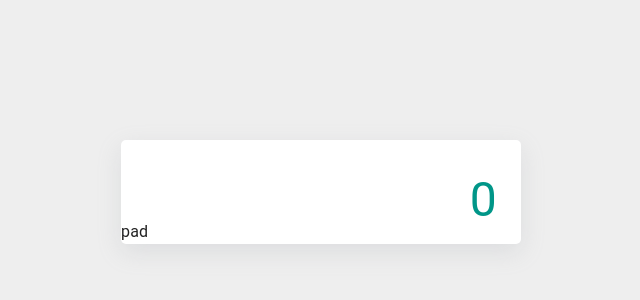
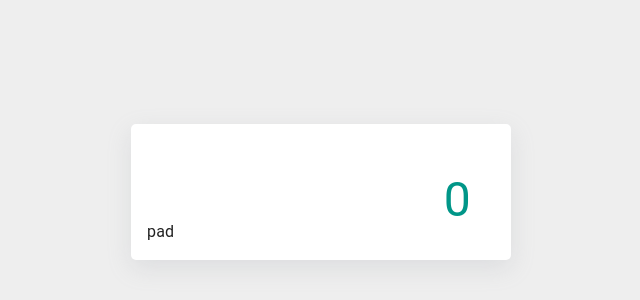
Before and after one commit to Andrew-Ingombe-bptn/calculator-app-andrew, a React (Create React App) app: page / in a window 1280 px wide. Shown: the part 208-508 px from the top of the page, without its empty margins (319-959 px from the left). Built offline with nearby package versions, Linux system fonts and the light colour scheme.

Commit message:
add prop types for calculator component.

```diff
--- a/src/components/Calculator.tsx
+++ b/src/components/Calculator.tsx
@@ -4,19 +4,36 @@ import Display from "./Display";
 
 const CalculatorWrapper = styled.div`
   width: 100%;
-  max-width: 400px;
+  max-width: 380px;
   margin: 16px;
   border-radius: 5px;
   background-color: #fff;
   overflow: hidden;
   box-shadow: rgba(149, 157, 165, 0.2) 0px 8px 24px;
+  padding: 16px;
 `;
 
-const Calculator = () => {
+type CalculatorProps = {
+  selectDigit: (digit: string) => void;
+  selectOperation: (operation: string) => void;
+  operation: string;
+  currValue: string;
+};
+
+const Calculator = ({
+  selectDigit,
+  selectOperation,
+  operation,
+  currValue,
+}: CalculatorProps) => {
   return (
     <CalculatorWrapper>
       <Display />
-      <Pad />
+      <Pad
+        selectOperation={selectOperation}
+        selectDigit={selectDigit}
+        operation={operation}
+      />
     </CalculatorWrapper>
   );
 };
```
